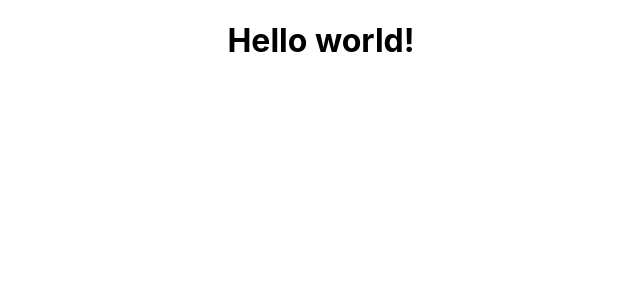
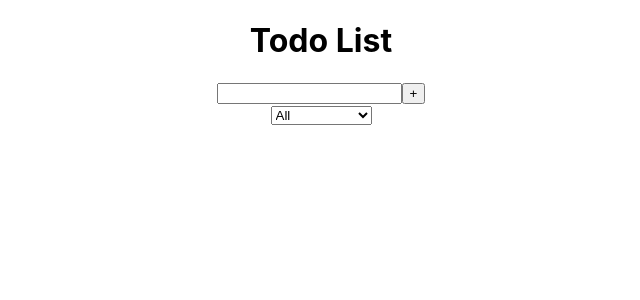
Before and after one commit to joyce-luiza/Todo-List, a React (Create React App) app: page / in a window 1280 px wide. Shown: the top 300 px of the page, without its empty margins (319-959 px from the left). Built offline with nearby package versions, Linux system fonts and the light colour scheme.

Commit message:
adding todo form

```diff
--- a/package.json
+++ b/package.json
@@ -9,6 +9,7 @@
     "react": "^17.0.2",
     "react-dom": "^17.0.2",
     "react-scripts": "5.0.0",
+    "uuidv4": "^6.2.12",
     "web-vitals": "^2.1.4"
   },
   "scripts": {
--- a/src/App.js
+++ b/src/App.js
@@ -1,9 +1,20 @@
+import { useState } from "react";
 import "./App.css";
+import Form from "./components/Form";
 
 function App() {
+    const [inputText, setInputText] = useState("");
+    const [todos, setTodos] = useState([]);
+
     return (
         <div className="App">
-            <h1>Hello world!</h1>
+            <h1>Todo List</h1>
+            <Form
+                todos={todos}
+                setTodos={setTodos}
+                inputText={inputText}
+                setInputText={setInputText}
+            />
         </div>
     );
 }
--- /dev/null
+++ b/src/components/Form.js
@@ -0,0 +1,46 @@
+import React from "react";
+import { v4 as uuid } from "uuid";
+
+const Form = ({ inputText, setInputText, todos, setTodos }) => {
+    const uniqueID = uuid();
+
+    const inputTextHandler = (e) => {
+        setInputText(e.target.value);
+    };
+
+    const submitTodoHandler = (e) => {
+        e.preventDefault();
+        setTodos([
+            ...todos,
+            { text: inputText, completed: false, id: uniqueID },
+        ]);
+        setInputText("");
+    };
+
+    return (
+        <form>
+            <input
+                value={inputText}
+                onChange={inputTextHandler}
+                type="text"
+                className="todo-input"
+            />
+            <button
+                onClick={submitTodoHandler}
+                type="submit"
+                className="todo-button"
+            >
+                +
+            </button>
+            <div className="select">
+                <select name="todos" className="filter-todo">
+                    <option value="all">All</option>
+                    <option value="completed">Completed</option>
+                    <option value="uncompleted">Uncompleted</option>
+                </select>
+            </div>
+        </form>
+    );
+};
+
+export default Form;
```
Also changed, not shown: 1 other file (tests, documents, lock files or other folders).
